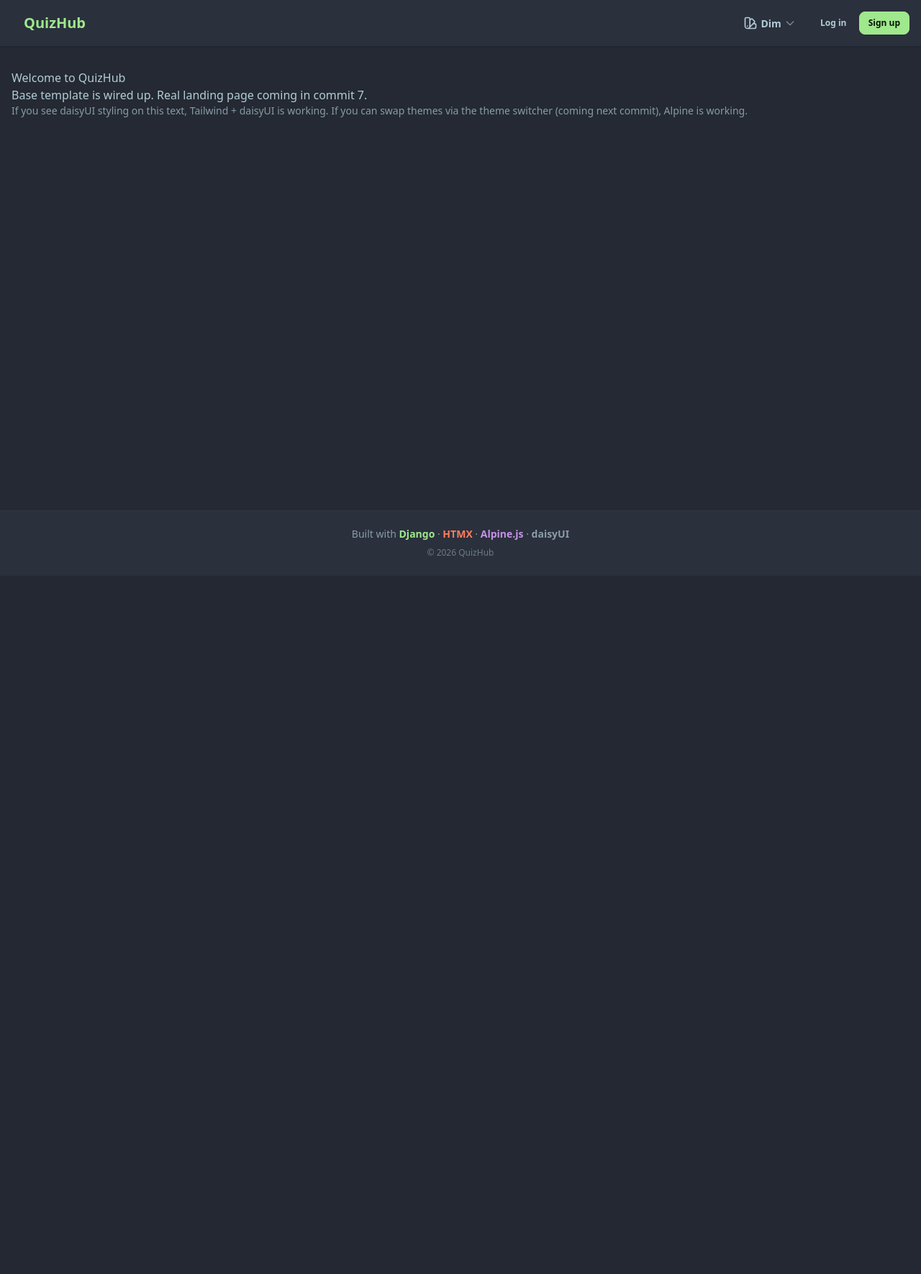
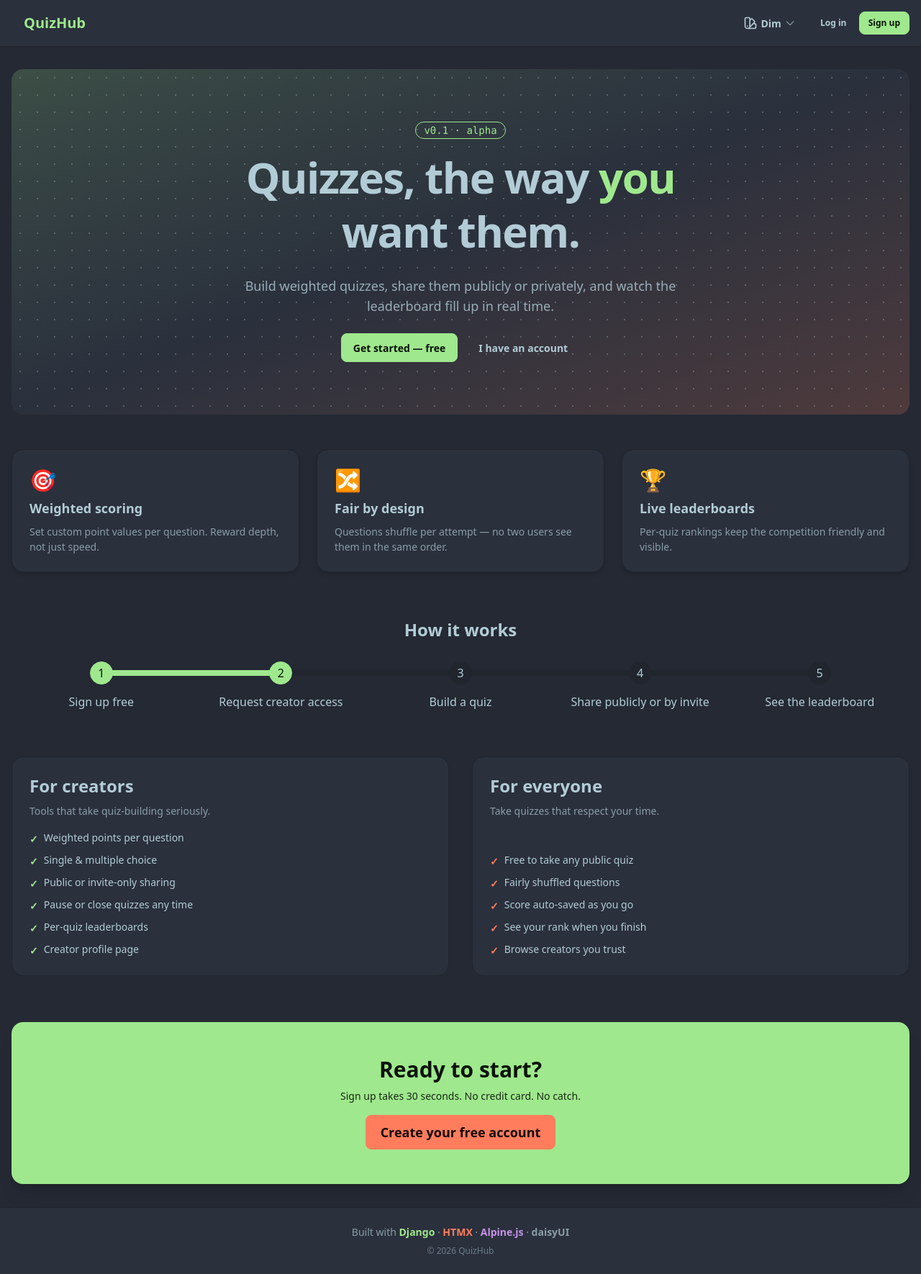
Before and after one commit to MahdiKheireddine/quizhub, a Django app: page / in a window 1280 px wide. Shown: the whole page at 72% size. Before the commit the page ends 774 px from the top, so only its background shows below. Run offline with Django 5.2, Linux system fonts and the light colour scheme; some libraries are stand-ins or nearby versions.

Commit message:
feat: add landing page with hero and features

```diff
--- a/templates/core/home.html
+++ b/templates/core/home.html
@@ -1,11 +1,122 @@
 {% extends "base.html" %}
 
-{% block title %}QuizHub · Home{% endblock %}
+{% block title %}{{ SITE_NAME }} · Quizzes done right{% endblock %}
 
 {% block content %}
-  <div class="prose">
-    <h1>Welcome to QuizHub</h1>
-    <p>Base template is wired up. Real landing page coming in commit 7.</p>
-    <p class="text-sm opacity-70">If you see daisyUI styling on this text, Tailwind + daisyUI is working. If you can swap themes via the theme switcher (coming next commit), Alpine is working.</p>
+
+{# ───── Section 1: Hero ───── #}
+<section class="hero min-h-[60vh] rounded-box bg-gradient-to-br from-primary/20 via-base-100 to-secondary/20 relative overflow-hidden">
+  <div
+    class="absolute inset-0 opacity-30 pointer-events-none text-base-content"
+    style="background-image: radial-gradient(circle, currentColor 1px, transparent 1px); background-size: 24px 24px;"
+  ></div>
+  <div class="hero-content text-center relative z-10 max-w-2xl">
+    <div>
+      <div class="badge badge-primary badge-outline mb-4 font-mono">v0.1 · alpha</div>
+      <h1 class="text-5xl md:text-6xl font-extrabold leading-tight tracking-tight">
+        Quizzes, the way <span class="text-primary">you</span> want them.
+      </h1>
+      <p class="py-6 text-base-content/80 text-lg">
+        Build weighted quizzes, share them publicly or privately, and watch the leaderboard fill up in real time.
+      </p>
+      <div class="flex flex-row flex-wrap gap-3 justify-center">
+        {% if user.is_authenticated %}
+          <a href="#" class="btn btn-primary">Browse quizzes</a>
+          {% if user.can_create_quizzes %}
+            <a href="#" class="btn btn-outline">Create a quiz</a>
+          {% else %}
+            <a href="#" class="btn btn-outline">Become a creator</a>
+          {% endif %}
+        {% else %}
+          <a href="{% url 'account_signup' %}" class="btn btn-primary">Get started — free</a>
+          <a href="{% url 'account_login' %}" class="btn btn-ghost">I have an account</a>
+        {% endif %}
+      </div>
+    </div>
   </div>
+</section>
+
+{# ───── Section 2: Feature cards ───── #}
+<section class="mt-12 grid md:grid-cols-3 gap-6">
+  <div class="card bg-base-100 shadow-md hover:shadow-xl transition-shadow border border-base-300">
+    <div class="card-body">
+      <div class="text-3xl">🎯</div>
+      <h3 class="card-title">Weighted scoring</h3>
+      <p class="text-base-content/70">Set custom point values per question. Reward depth, not just speed.</p>
+    </div>
+  </div>
+  <div class="card bg-base-100 shadow-md hover:shadow-xl transition-shadow border border-base-300">
+    <div class="card-body">
+      <div class="text-3xl">🔀</div>
+      <h3 class="card-title">Fair by design</h3>
+      <p class="text-base-content/70">Questions shuffle per attempt — no two users see them in the same order.</p>
+    </div>
+  </div>
+  <div class="card bg-base-100 shadow-md hover:shadow-xl transition-shadow border border-base-300">
+    <div class="card-body">
+      <div class="text-3xl">🏆</div>
+      <h3 class="card-title">Live leaderboards</h3>
+      <p class="text-base-content/70">Per-quiz rankings keep the competition friendly and visible.</p>
+    </div>
+  </div>
+</section>
+
+{# ───── Section 3: How it works ───── #}
+<section class="mt-16">
+  <h2 class="text-2xl font-bold mb-6 text-center">How it works</h2>
+  <ul class="steps steps-vertical lg:steps-horizontal w-full">
+    <li class="step step-primary">Sign up free</li>
+    <li class="step step-primary">Request creator access</li>
+    <li class="step">Build a quiz</li>
+    <li class="step">Share publicly or by invite</li>
+    <li class="step">See the leaderboard</li>
+  </ul>
+</section>
+
+{# ───── Section 4: For creators / For everyone ───── #}
+<section class="mt-16 grid md:grid-cols-2 gap-8">
+  <div class="card bg-base-100 border border-base-300">
+    <div class="card-body">
+      <h2 class="card-title text-2xl">For creators</h2>
+      <p class="text-base-content/70">Tools that take quiz-building seriously.</p>
+      <ul class="space-y-2 mt-2">
+        <li class="flex items-start gap-2"><span class="text-primary mt-0.5 font-bold">✓</span><span>Weighted points per question</span></li>
+        <li class="flex items-start gap-2"><span class="text-primary mt-0.5 font-bold">✓</span><span>Single &amp; multiple choice</span></li>
+        <li class="flex items-start gap-2"><span class="text-primary mt-0.5 font-bold">✓</span><span>Public or invite-only sharing</span></li>
+        <li class="flex items-start gap-2"><span class="text-primary mt-0.5 font-bold">✓</span><span>Pause or close quizzes any time</span></li>
+        <li class="flex items-start gap-2"><span class="text-primary mt-0.5 font-bold">✓</span><span>Per-quiz leaderboards</span></li>
+        <li class="flex items-start gap-2"><span class="text-primary mt-0.5 font-bold">✓</span><span>Creator profile page</span></li>
+      </ul>
+    </div>
+  </div>
+  <div class="card bg-base-100 border border-base-300">
+    <div class="card-body">
+      <h2 class="card-title text-2xl">For everyone</h2>
+      <p class="text-base-content/70">Take quizzes that respect your time.</p>
+      <ul class="space-y-2 mt-2">
+        <li class="flex items-start gap-2"><span class="text-secondary mt-0.5 font-bold">✓</span><span>Free to take any public quiz</span></li>
+        <li class="flex items-start gap-2"><span class="text-secondary mt-0.5 font-bold">✓</span><span>Fairly shuffled questions</span></li>
+        <li class="flex items-start gap-2"><span class="text-secondary mt-0.5 font-bold">✓</span><span>Score auto-saved as you go</span></li>
+        <li class="flex items-start gap-2"><span class="text-secondary mt-0.5 font-bold">✓</span><span>See your rank when you finish</span></li>
+        <li class="flex items-start gap-2"><span class="text-secondary mt-0.5 font-bold">✓</span><span>Browse creators you trust</span></li>
+      </ul>
+    </div>
+  </div>
+</section>
+
+{# ───── Section 5: Final CTA ───── #}
+<section class="mt-16">
+  <div class="card bg-primary text-primary-content shadow-xl">
+    <div class="card-body items-center text-center py-12">
+      <h2 class="text-3xl font-bold">Ready to start?</h2>
+      <p class="opacity-90">Sign up takes 30 seconds. No credit card. No catch.</p>
+      {% if user.is_authenticated %}
+        <a href="#" class="btn btn-secondary btn-lg mt-2">Browse quizzes</a>
+      {% else %}
+        <a href="{% url 'account_signup' %}" class="btn btn-secondary btn-lg mt-2">Create your free account</a>
+      {% endif %}
+    </div>
+  </div>
+</section>
+
 {% endblock %}
--- a/theme/static/css/dist/styles.css
+++ b/theme/static/css/dist/styles.css
@@ -10,16 +10,29 @@
     --color-black: #000;
     --spacing: 0.25rem;
     --container-md: 28rem;
+    --container-2xl: 42rem;
     --text-xs: 0.75rem;
     --text-xs--line-height: calc(1 / 0.75);
     --text-sm: 0.875rem;
     --text-sm--line-height: calc(1.25 / 0.875);
+    --text-lg: 1.125rem;
+    --text-lg--line-height: calc(1.75 / 1.125);
     --text-xl: 1.25rem;
     --text-xl--line-height: calc(1.75 / 1.25);
     --text-2xl: 1.5rem;
     --text-2xl--line-height: calc(2 / 1.5);
+    --text-3xl: 1.875rem;
+    --text-3xl--line-height: calc(2.25 / 1.875);
+    --text-5xl: 3rem;
+    --text-5xl--line-height: 1;
+    --text-6xl: 3.75rem;
+    --text-6xl--line-height: 1;
     --font-weight-semibold: 600;
     --font-weight-bold: 700;
+    --font-weight-extrabold: 800;
+    --tracking-tight: -0.025em;
+    --leading-tight: 1.25;
+    --radius-lg: 0.5rem;
     --default-transition-duration: 150ms;
     --default-transition-timing-function: cubic-bezier(0.4, 0, 0.2, 1);
     --default-font-family: var(--font-sans);
@@ -615,6 +628,9 @@
       }
     }
   }
+  .pointer-events-none {
+    pointer-events: none;
+  }
   @layer daisyui.l1.l2.l3 {
     .list {
       display: flex;
@@ -948,6 +964,100 @@
     }
   }
   @layer daisyui.l1.l2.l3 {
+    .steps {
+      display: inline-grid;
+      grid-auto-flow: column;
+      overflow: hidden;
+      overflow-x: auto;
+      counter-reset: step;
+      grid-auto-columns: 1fr;
+    }
+    .steps .step {
+      display: grid;
+      grid-template-columns: repeat(1, minmax(0, 1fr));
+      grid-template-columns: auto;
+      grid-template-rows: repeat(2, minmax(0, 1fr));
+      grid-template-rows: 40px 1fr;
+      place-items: center;
+      text-align: center;
+      min-width: 4rem;
+      --step-bg: var(--color-base-300);
+      --step-fg: var(--color-base-content);
+    }
+    .steps .step:before {
+      top: calc(0.25rem * 0);
+      grid-column-start: 1;
+      grid-row-start: 1;
+      height: calc(0.25rem * 2);
+      width: 100%;
+      border: 1px solid;
+      color: var(--step-bg);
+      background-color: var(--step-bg);
+      content: "";
+      margin-inline-start: -100%;
+    }
+    .steps .step > .step-icon, .steps .step:not(:has(.step-icon)):after {
+      --tw-content: counter(step);
+      content: var(--tw-content);
+      counter-increment: step;
+      z-index: 1;
+      color: var(--step-fg);
+      background-color: var(--step-bg);
+      border: 1px solid var(--step-bg);
+      position: relative;
+      grid-column-start: 1;
+      grid-row-start: 1;
+      display: grid;
+      height: calc(0.25rem * 8);
+      width: calc(0.25rem * 8);
+      place-items: center;
+      place-self: center;
+      border-radius: calc(infinity * 1px);
+    }
+    .steps .step:first-child:before {
+      --tw-content: none;
+      content: var(--tw-content);
+    }
+    .steps .step[data-content]:after {
+      --tw-content: attr(data-content);
+      content: var(--tw-content);
+    }
+  }
+  @layer daisyui.l1.l2 {
+    .steps .step-neutral + .step-neutral:before, .steps .step-neutral:after, .steps .step-neutral > .step-icon {
+      --step-bg: var(--color-neutral);
+      --step-fg: var(--color-neutral-content);
+    }
+    .steps .step-primary + .step-primary:before, .steps .step-primary:after, .steps .step-primary > .step-icon {
+      --step-bg: var(--color-primary);
+      --step-fg: var(--color-primary-content);
+    }
+    .steps .step-secondary + .step-secondary:before, .steps .step-secondary:after, .steps .step-secondary > .step-icon {
+      --step-bg: var(--color-secondary);
+      --step-fg: var(--color-secondary-content);
+    }
+    .steps .step-accent + .step-accent:before, .steps .step-accent:after, .steps .step-accent > .step-icon {
+      --step-bg: var(--color-accent);
+      --step-fg: var(--color-accent-content);
+    }
+    .steps .step-info + .step-info:before, .steps .step-info:after, .steps .step-info > .step-icon {
+      --step-bg: var(--color-info);
+      --step-fg: var(--color-info-content);
+    }
+    .steps .step-success + .step-success:before, .steps .step-success:after, .steps .step-success > .step-icon {
+      --step-bg: var(--color-success);
+      --step-fg: var(--color-success-content);
+    }
+    .steps .step-warning + .step-warning:before, .steps .step-warning:after, .steps .step-warning > .step-icon {
+      --step-bg: var(--color-warning);
+      --step-fg: var(--color-warning-content);
+    }
+    .steps .step-error + .step-error:before, .steps .step-error:after, .steps .step-error > .step-icon {
+      --step-bg: var(--color-error);
+      --step-fg: var(--color-error-content);
+    }
+  }
+  @layer daisyui.l1.l2.l3 {
     .swap {
       position: relative;
       display: inline-grid;
@@ -1155,11 +1333,20 @@
       outline: 2px solid currentColor;
     }
   }
+  .absolute {
+    position: absolute;
+  }
+  .relative {
+    position: relative;
+  }
   .static {
     position: static;
   }
   .sticky {
     position: sticky;
+  }
+  .inset-0 {
+    inset: calc(var(--spacing) * 0);
   }
   @layer daisyui.l1.l2 {
     .dropdown-end {
@@ -1192,11 +1379,38 @@
   .top-0 {
     top: calc(var(--spacing) * 0);
   }
+  @layer daisyui.l1.l2.l3 {
+    .hero-content {
+      isolation: isolate;
+      display: flex;
+      max-width: 80rem;
+      align-items: center;
+      justify-content: center;
+      gap: calc(0.25rem * 4);
+      padding: calc(0.25rem * 4);
+    }
+  }
+  .z-10 {
+    z-index: 10;
+  }
   .z-40 {
     z-index: 40;
   }
   .z-\[1\] {
     z-index: 1;
+  }
+  @layer daisyui.l1.l2.l3 {
+    .hero {
+      display: grid;
+      width: 100%;
+      place-items: center;
+      background-size: cover;
+      background-position: center;
+    }
+    .hero > * {
+      grid-column-start: 1;
+      grid-row-start: 1;
+    }
   }
   .container {
     width: 100%;
@@ -1312,6 +1526,34 @@
       }
     }
   }
+  @layer daisyui.l1.l2 {
+    .steps-vertical {
+      grid-auto-rows: 1fr;
+      grid-auto-flow: row;
+    }
+    .steps-vertical .step {
+      display: grid;
+      grid-template-columns: repeat(2, minmax(0, 1fr));
+      grid-template-columns: 40px 1fr;
+      grid-template-rows: repeat(1, minmax(0, 1fr));
+      grid-template-rows: auto;
+      gap: 0.5rem;
+      min-height: 4rem;
+      justify-items: start;
+    }
+    .steps-vertical .step:before {
+      height: 100%;
+      width: calc(0.25rem * 2);
+      translate: -50% -50%;
+      margin-inline-start: 50%;
+    }
+    [dir="rtl"] .steps-vertical .step:before {
+      translate: 50% -50%;
+    }
+  }
+  .mt-0\.5 {
+    margin-top: calc(var(--spacing) * 0.5);
+  }
   .mt-2 {
     margin-top: calc(var(--spacing) * 2);
   }
@@ -1320,6 +1562,12 @@
   }
   .mt-4 {
     margin-top: calc(var(--spacing) * 4);
+  }
+  .mt-12 {
+    margin-top: calc(var(--spacing) * 12);
+  }
+  .mt-16 {
+    margin-top: calc(var(--spacing) * 16);
   }
   .mt-auto {
     margin-top: auto;
@@ -1335,6 +1583,12 @@
       color: var(--color-base-content);
       font-weight: 600;
     }
+  }
+  .mb-4 {
+    margin-bottom: calc(var(--spacing) * 4);
+  }
+  .mb-6 {
+    margin-bottom: calc(var(--spacing) * 6);
   }
   @layer daisyui.l1.l2.l3 {
     .status {
@@ -1603,6 +1857,9 @@
   .flex {
     display: flex;
   }
+  .grid {
+    display: grid;
+  }
   .hidden {
     display: none;
   }
@@ -1636,6 +1893,9 @@
   .max-h-96 {
     max-height: calc(var(--spacing) * 96);
   }
+  .min-h-\[60vh\] {
+    min-height: 60vh;
+  }
   .min-h-screen {
     min-height: 100vh;
   }
@@ -1659,6 +1919,9 @@
   }
   .w-full {
     width: 100%;
+  }
+  .max-w-2xl {
+    max-width: var(--container-2xl);
   }
   .max-w-md {
     max-width: var(--container-md);
@@ -1695,17 +1958,41 @@
   .flex-col {
     flex-direction: column;
   }
+  .flex-row {
+    flex-direction: row;
+  }
+  .flex-wrap {
+    flex-wrap: wrap;
+  }
   .items-center {
     align-items: center;
   }
+  .items-start {
+    align-items: flex-start;
+  }
   .justify-between {
     justify-content: space-between;
   }
+  .justify-center {
+    justify-content: center;
+  }
+  .justify-end {
+    justify-content: flex-end;
+  }
   .gap-1 {
     gap: calc(var(--spacing) * 1);
   }
   .gap-2 {
     gap: calc(var(--spacing) * 2);
+  }
+  .gap-3 {
+    gap: calc(var(--spacing) * 3);
+  }
+  .gap-6 {
+    gap: calc(var(--spacing) * 6);
+  }
+  .gap-8 {
+    gap: calc(var(--spacing) * 8);
   }
   :where(.space-y-2 > :not(:last-child)) {
     --tw-space-y-reverse: 0;
@@ -1727,6 +2014,9 @@
     text-overflow: ellipsis;
     white-space: nowrap;
   }
+  .overflow-hidden {
+    overflow: hidden;
+  }
   .overflow-y-auto {
     overflow-y: auto;
   }
@@ -1755,6 +2048,14 @@
       background-image: none;
     }
   }
+  @layer daisyui.l1.l2 {
+    .badge-outline {
+      color: var(--badge-color);
+      --badge-bg: #0000;
+      background-image: none;
+      border-color: currentColor;
+    }
+  }
   .border-base-300 {
     border-color: var(--color-base-300);
   }
@@ -1772,11 +2073,50 @@
   .bg-base-200 {
     background-color: var(--color-base-200);
   }
+  .bg-base-200\/50 {
+    background-color: var(--color-base-200);
+  }
+  @supports (color: color-mix(in lab, red, red)) {
+    .bg-base-200\/50 {
+      background-color: color-mix(in oklab, var(--color-base-200) 50%, transparent);
+    }
+  }
   .bg-neutral {
     background-color: var(--color-neutral);
   }
   .bg-primary {
     background-color: var(--color-primary);
+  }
+  .bg-gradient-to-br {
+    --tw-gradient-position: to bottom right in oklab;
+    background-image: linear-gradient(var(--tw-gradient-stops));
+  }
+  .from-primary\/20 {
+    --tw-gradient-from: var(--color-primary);
+  }
+  @supports (color: color-mix(in lab, red, red)) {
+    .from-primary\/20 {
+      --tw-gradient-from: color-mix(in oklab, var(--color-primary) 20%, transparent);
+    }
+  }
+  .from-primary\/20 {
+    --tw-gradient-stops: var(--tw-gradient-via-stops, var(--tw-gradient-position), var(--tw-gradient-from) var(--tw-gradient-from-position), var(--tw-gradient-to) var(--tw-gradient-to-position));
+  }
+  .via-base-100 {
+    --tw-gradient-via: var(--color-base-100);
+    --tw-gradient-via-stops: var(--tw-gradient-position), var(--tw-gradient-from) var(--tw-gradient-from-position), var(--tw-gradient-via) var(--tw-gradient-via-position), var(--tw-gradient-to) var(--tw-gradient-to-position);
+    --tw-gradient-stops: var(--tw-gradient-via-stops);
+  }
+  .to-secondary\/20 {
+    --tw-gradient-to: var(--color-secondary);
+  }
+  @supports (color: color-mix(in lab, red, red)) {
+    .to-secondary\/20 {
+      --tw-gradient-to: color-mix(in oklab, var(--color-secondary) 20%, transparent);
+    }
+  }
+  .to-secondary\/20 {
+    --tw-gradient-stops: var(--tw-gradient-via-stops, var(--tw-gradient-position), var(--tw-gradient-from) var(--tw-gradient-from-position), var(--tw-gradient-to) var(--tw-gradient-to-position));
   }
   @layer daisyui.l1.l2 {
     .checkbox-sm {
@@ -1816,19 +2167,43 @@
   .px-4 {
     padding-inline: calc(var(--spacing) * 4);
   }
+  .py-6 {
+    padding-block: calc(var(--spacing) * 6);
+  }
   .py-8 {
     padding-block: calc(var(--spacing) * 8);
   }
+  .py-12 {
+    padding-block: calc(var(--spacing) * 12);
+  }
+  .pt-2 {
+    padding-top: calc(var(--spacing) * 2);
+  }
   .text-center {
     text-align: center;
   }
   .text-left {
     text-align: left;
+  }
+  .font-mono {
+    font-family: var(--font-mono);
   }
   .text-2xl {
     font-size: var(--text-2xl);
     line-height: var(--tw-leading, var(--text-2xl--line-height));
   }
+  .text-3xl {
+    font-size: var(--text-3xl);
+    line-height: var(--tw-leading, var(--text-3xl--line-height));
+  }
+  .text-5xl {
+    font-size: var(--text-5xl);
+    line-height: var(--tw-leading, var(--text-5xl--line-height));
+  }
+  .text-lg {
+    font-size: var(--text-lg);
+    line-height: var(--tw-leading, var(--text-lg--line-height));
+  }
   .text-sm {
     font-size: var(--text-sm);
     line-height: var(--tw-leading, var(--text-sm--line-height));
@@ -1841,13 +2216,34 @@
     font-size: var(--text-xs);
     line-height: var(--tw-leading, var(--text-xs--line-height));
   }
+  @layer daisyui.l1.l2 {
+    .badge-sm {
+      --size: calc(var(--size-selector, 0.25rem) * 5);
+      font-size: 0.75rem;
+    }
+  }
+  .leading-tight {
+    --tw-leading: var(--leading-tight);
+    line-height: var(--leading-tight);
+  }
   .font-bold {
     --tw-font-weight: var(--font-weight-bold);
     font-weight: var(--font-weight-bold);
   }
+  .font-extrabold {
+    --tw-font-weight: var(--font-weight-extrabold);
+    font-weight: var(--font-weight-extrabold);
+  }
   .font-semibold {
     --tw-font-weight: var(--font-weight-semibold);
     font-weight: var(--font-weight-semibold);
+  }
+  .tracking-tight {
+    --tw-tracking: var(--tracking-tight);
+    letter-spacing: var(--tracking-tight);
+  }
+  .break-all {
+    word-break: break-all;
   }
   @layer daisyui.l1.l2 {
     .alert-error {
@@ -1892,6 +2302,14 @@
       color: color-mix(in oklab, var(--color-base-content) 70%, transparent);
     }
   }
+  .text-base-content\/80 {
+    color: var(--color-base-content);
+  }
+  @supports (color: color-mix(in lab, red, red)) {
+    .text-base-content\/80 {
+      color: color-mix(in oklab, var(--color-base-content) 80%, transparent);
+    }
+  }
   .text-error {
     color: var(--color-error);
   }
@@ -1914,11 +2332,20 @@
     -webkit-font-smoothing: antialiased;
     -moz-osx-font-smoothing: grayscale;
   }
+  .opacity-30 {
+    opacity: 30%;
+  }
   .opacity-60 {
     opacity: 60%;
   }
   .opacity-70 {
     opacity: 70%;
+  }
+  .opacity-80 {
+    opacity: 80%;
+  }
+  .opacity-90 {
+    opacity: 90%;
   }
   .shadow {
     --tw-shadow: 0 1px 3px 0 var(--tw-shadow-color, rgb(0 0 0 / 0.1)), 0 1px 2px -1px var(--tw-shadow-color, rgb(0 0 0 / 0.1));
@@ -1984,6 +2411,11 @@
     transition-timing-function: var(--tw-ease, var(--default-transition-timing-function));
     transition-duration: var(--tw-duration, var(--default-transition-duration));
   }
+  .transition-shadow {
+    transition-property: box-shadow;
+    transition-timing-function: var(--tw-ease, var(--default-transition-timing-function));
+    transition-duration: var(--tw-duration, var(--default-transition-duration));
+  }
   .duration-300 {
     --tw-duration: 300ms;
     transition-duration: 300ms;
@@ -2007,6 +2439,13 @@
     }
   }
   @layer daisyui.l1.l2 {
+    .btn-lg {
+      --fontsize: 1.125rem;
+      --btn-p: 1.25rem;
+      --size: calc(var(--size-field, 0.25rem) * 12);
+    }
+  }
+  @layer daisyui.l1.l2 {
     .btn-sm {
       --fontsize: 0.75rem;
       --btn-p: 0.75rem;
@@ -2050,6 +2518,67 @@
   @media (width >= 40rem) {
     .sm\:inline {
       display: inline;
+    }
+  }
+  @media (width >= 40rem) {
+    .sm\:w-auto {
+      width: auto;
+    }
+  }
+  @media (width >= 40rem) {
+    .sm\:flex-row {
+      flex-direction: row;
+    }
+  }
+  @media (width >= 40rem) {
+    .sm\:justify-end {
+      justify-content: flex-end;
+    }
+  }
+  @media (width >= 48rem) {
+    .md\:grid-cols-2 {
+      grid-template-columns: repeat(2, minmax(0, 1fr));
+    }
+  }
+  @media (width >= 48rem) {
+    .md\:grid-cols-3 {
+      grid-template-columns: repeat(3, minmax(0, 1fr));
+    }
+  }
+  @media (width >= 48rem) {
+    .md\:text-6xl {
+      font-size: var(--text-6xl);
+      line-height: var(--tw-leading, var(--text-6xl--line-height));
+    }
+  }
+  @media (width >= 64rem) {
+    @layer daisyui.l1.l2 {
+      .lg\:steps-horizontal {
+        grid-auto-columns: 1fr;
+        display: inline-grid;
+        grid-auto-flow: column;
+        overflow: hidden;
+        overflow-x: auto;
+      }
+      .lg\:steps-horizontal .step {
+        display: grid;
+        grid-template-columns: repeat(1, minmax(0, 1fr));
+        grid-template-columns: auto;
+        grid-template-rows: repeat(2, minmax(0, 1fr));
+        grid-template-rows: 40px 1fr;
+        place-items: center;
+        text-align: center;
+        min-width: 4rem;
+      }
+      .lg\:steps-horizontal .step:before {
+        height: calc(0.25rem * 2);
+        width: 100%;
+        translate: 0;
+        margin-inline-start: -100%;
+      }
+      [dir="rtl"] .lg\:steps-horizontal .step:before {
+        translate: 0;
+      }
     }
   }
 }
@@ -2480,7 +3009,57 @@
   inherits: false;
   initial-value: solid;
 }
+@property --tw-gradient-position {
+  syntax: "*";
+  inherits: false;
+}
+@property --tw-gradient-from {
+  syntax: "<color>";
+  inherits: false;
+  initial-value: #0000;
+}
+@property --tw-gradient-via {
+  syntax: "<color>";
+  inherits: false;
+  initial-value: #0000;
+}
+@property --tw-gradient-to {
+  syntax: "<color>";
+  inherits: false;
+  initial-value: #0000;
+}
+@property --tw-gradient-stops {
+  syntax: "*";
+  inherits: false;
+}
+@property --tw-gradient-via-stops {
+  syntax: "*";
+  inherits: false;
+}
+@property --tw-gradient-from-position {
+  syntax: "<length-percentage>";
+  inherits: false;
+  initial-value: 0%;
+}
+@property --tw-gradient-via-position {
+  syntax: "<length-percentage>";
+  inherits: false;
+  initial-value: 50%;
+}
+@property --tw-gradient-to-position {
+  syntax: "<length-percentage>";
+  inherits: false;
+  initial-value: 100%;
+}
+@property --tw-leading {
+  syntax: "*";
+  inherits: false;
+}
 @property --tw-font-weight {
+  syntax: "*";
+  inherits: false;
+}
+@property --tw-tracking {
   syntax: "*";
   inherits: false;
 }
@@ -2594,7 +3173,18 @@
     *, ::before, ::after, ::backdrop {
       --tw-space-y-reverse: 0;
       --tw-border-style: solid;
+      --tw-gradient-position: initial;
+      --tw-gradient-from: #0000;
+      --tw-gradient-via: #0000;
+      --tw-gradient-to: #0000;
+      --tw-gradient-stops: initial;
+      --tw-gradient-via-stops: initial;
+      --tw-gradient-from-position: 0%;
+      --tw-gradient-via-position: 50%;
+      --tw-gradient-to-position: 100%;
+      --tw-leading: initial;
       --tw-font-weight: initial;
+      --tw-tracking: initial;
       --tw-shadow: 0 0 #0000;
       --tw-shadow-color: initial;
       --tw-shadow-alpha: 100%;
```
Also changed, not shown: other parts of theme/static/css/dist/styles.css (+125 -0 lines).
